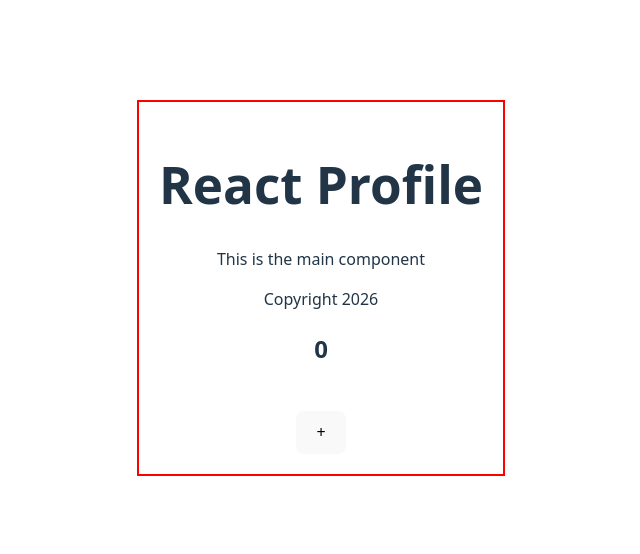
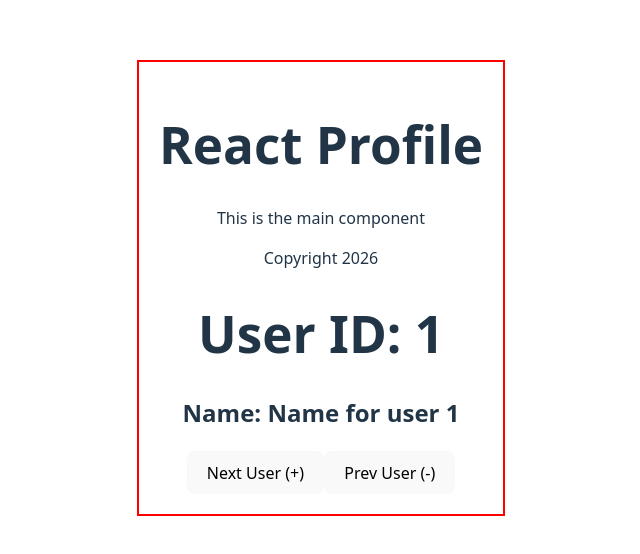
Before and after one commit to Safkatul-Islam/react-app, a React (Vite) app: page / in a window 1280 px wide. Shown: the part 112-666 px from the top of the page, without its empty margins (319-959 px from the left). Built offline with nearby package versions, Linux system fonts and the light colour scheme.

Commit message:
phase-3.5: useEffect with real world case

```diff
--- a/src/App.jsx
+++ b/src/App.jsx
@@ -7,6 +7,7 @@ import TechList from "./components/TechList";
 import Tech from "./components/Tech";
 import ContactManager from "./components/ContactManager";
 import Effect from "./components/Effect";
+import UserFetcher from "./components/UserFetcher";
 
 function App() {
   const date = new Date().getFullYear();
@@ -25,7 +26,9 @@ function App() {
 
         {/* <ContactManager /> */}
 
-        <Effect />
+        {/* <Effect /> */}
+
+        <UserFetcher />
       </Container>
     </div>
   );
--- /dev/null
+++ b/src/components/UserFetcher.jsx
@@ -0,0 +1,25 @@
+import { useState, useEffect } from "react";
+
+function UserFetcher() {
+    const [id, setId] = useState(1);
+    const [user, setUser] = useState("Loading...");
+
+    useEffect(() => {
+        console.log("Fetching data for user: " + id);
+        setUser("Loading...");
+        setTimeout(() => {
+            setUser("Name for user " + id);
+        }, 1000)
+    }, [id]);
+
+    return (
+        <div>
+            <h1>User ID: {id}</h1>
+            <h2>Name: {user}</h2>
+            <button onClick={() => setId(id + 1)}>Next User (+)</button>
+            <button onClick={() => id > 1 && setId(id - 1)}>Prev User (-)</button>
+        </div>
+    );
+}
+
+export default UserFetcher;
```
